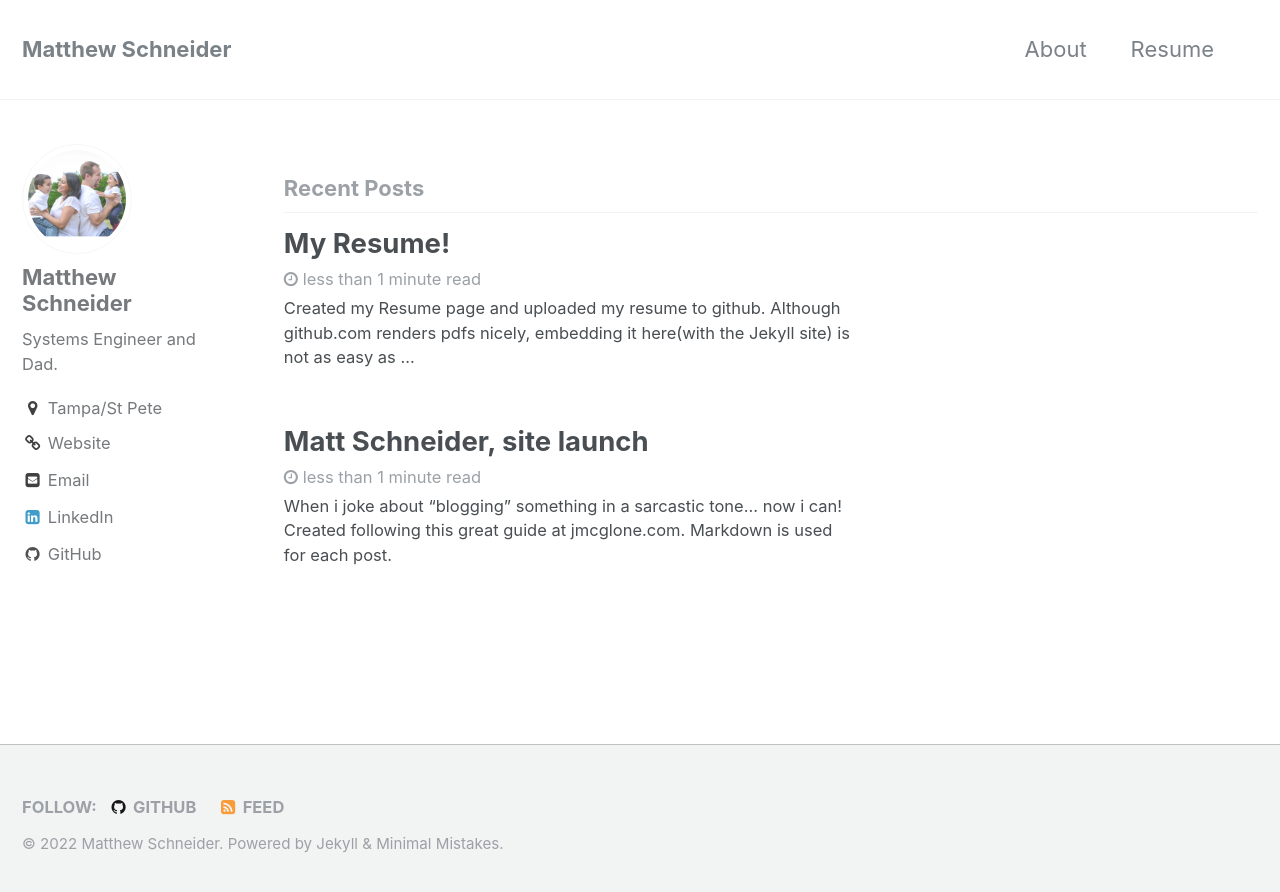
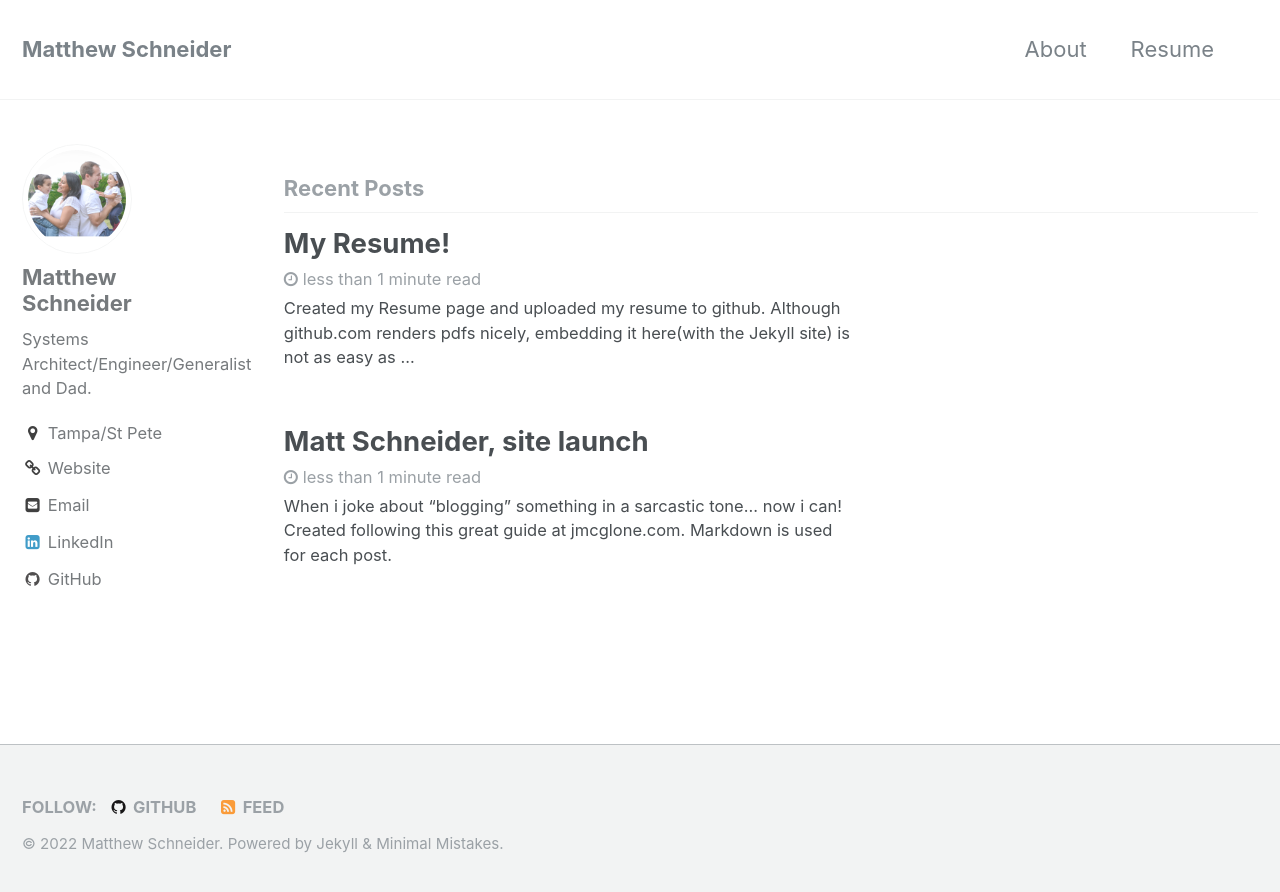
Before and after one commit to matt555/matt555.github.io, a Jekyll site: the page built from index.html, in a window 1280 px wide. Shown: the top 892 px of the page. Built offline with Jekyll 4.4.1, drawn with Linux system fonts in a browser that asks for light colours; the list of posts is cut into pages by our own code.

Commit message:
title update

```diff
--- a/_config.yml
+++ b/_config.yml
@@ -79,7 +79,7 @@ analytics:
 author:
   name             : "Matthew Schneider"
   avatar           : "/assets/images/bio_photo_matt_fam.png"
-  bio              : "Systems Engineer and Dad."
+  bio              : "Systems Architect/Engineer/Generalist and Dad."
   location         : "Tampa/St Pete"
   email            : "matt555matt@gmail.com"
   uri              : "http://mjs.one"
```
